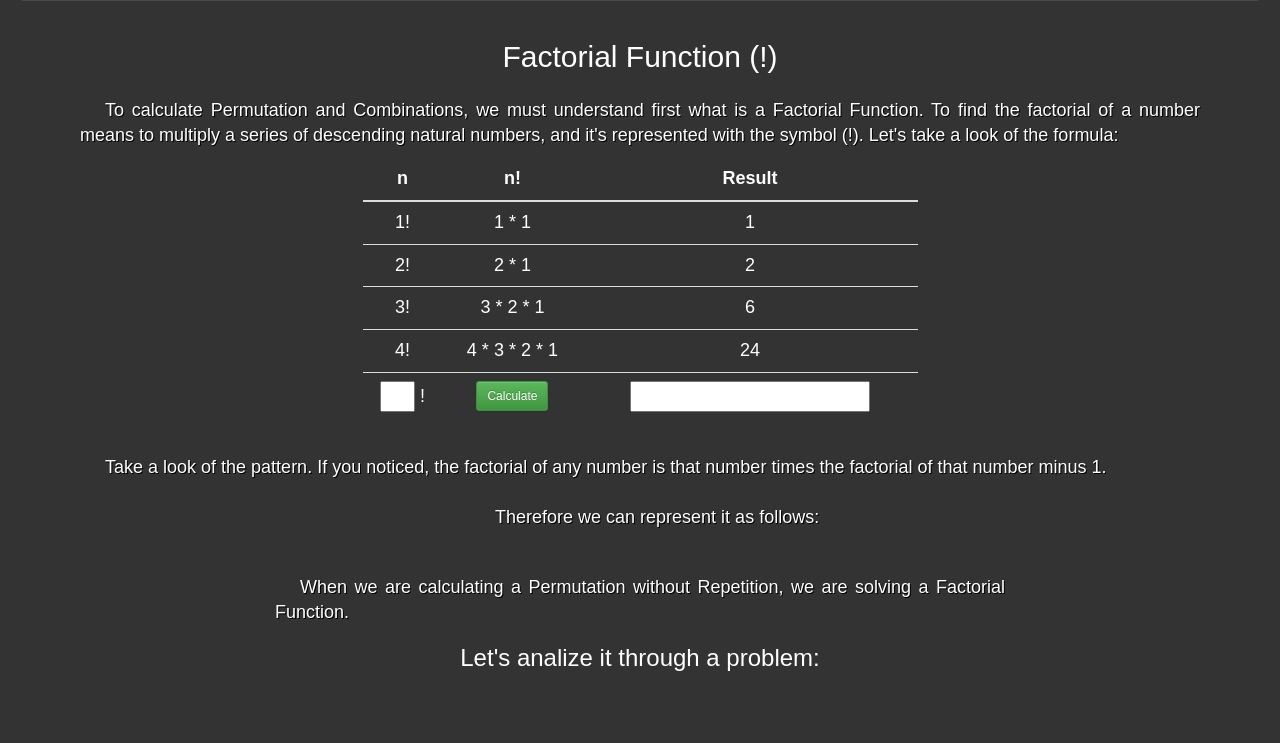
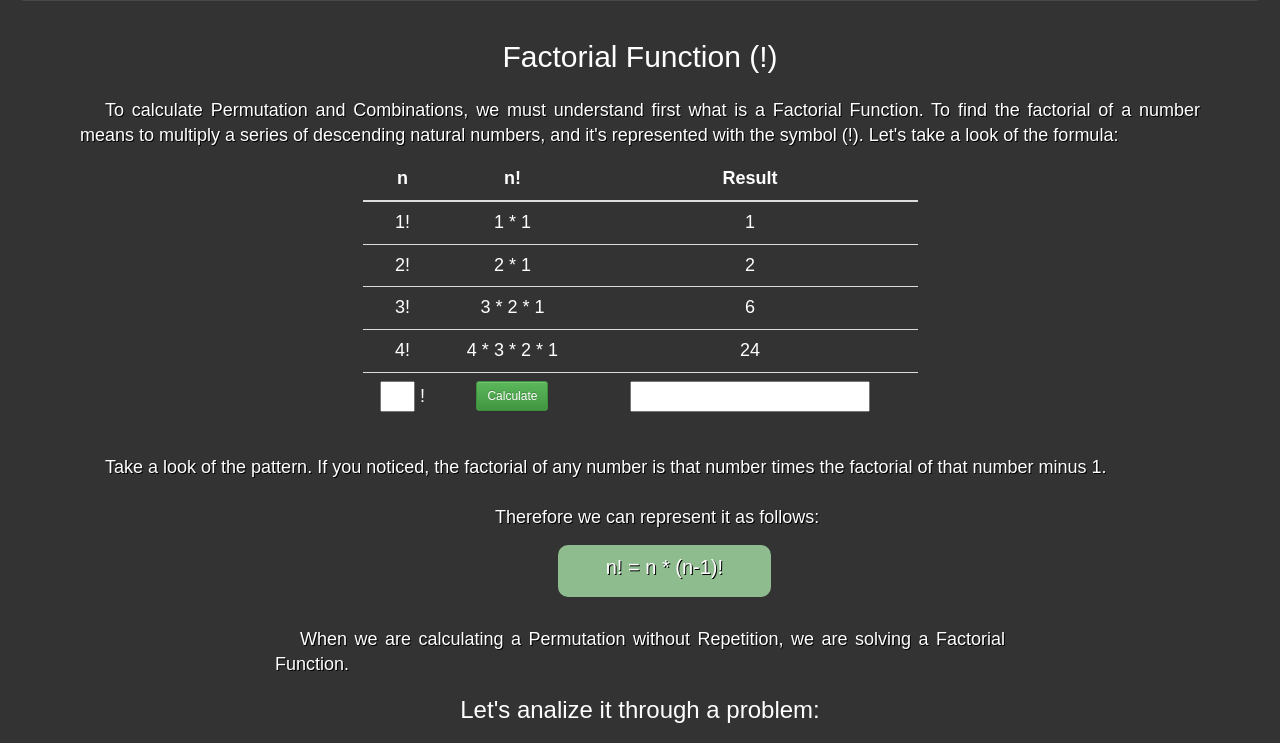
Before and after one commit to ab4464/FinalJS, a plain HTML site: page page2.html in a window 1280 px wide. Shown: the part 1253-1996 px from the top of the page. Before the commit the page ends 1945 px from the top, so only its background shows below. Drawn offline with nearby package versions, Linux system fonts and the light colour scheme.

Commit message:
Update style.css

```diff
--- a/style.css
+++ b/style.css
@@ -94,6 +94,7 @@ p {
     border-radius: 10px;
 }
 
+.white,
 table,
 table th {
     color: white;
@@ -105,3 +106,15 @@ table th {
     width: 35px;
     color: black;
 }
+
+.formula-box {
+    background-color: darkseagreen;
+    margin: 5px 0 15px;
+    padding: 8px 5px 15px;
+    border-radius: 10px;
+    text-align: center;
+    font-size: 20px;
+    color: white;
+    text-shadow: 1px 1px black;
+
+}
```
